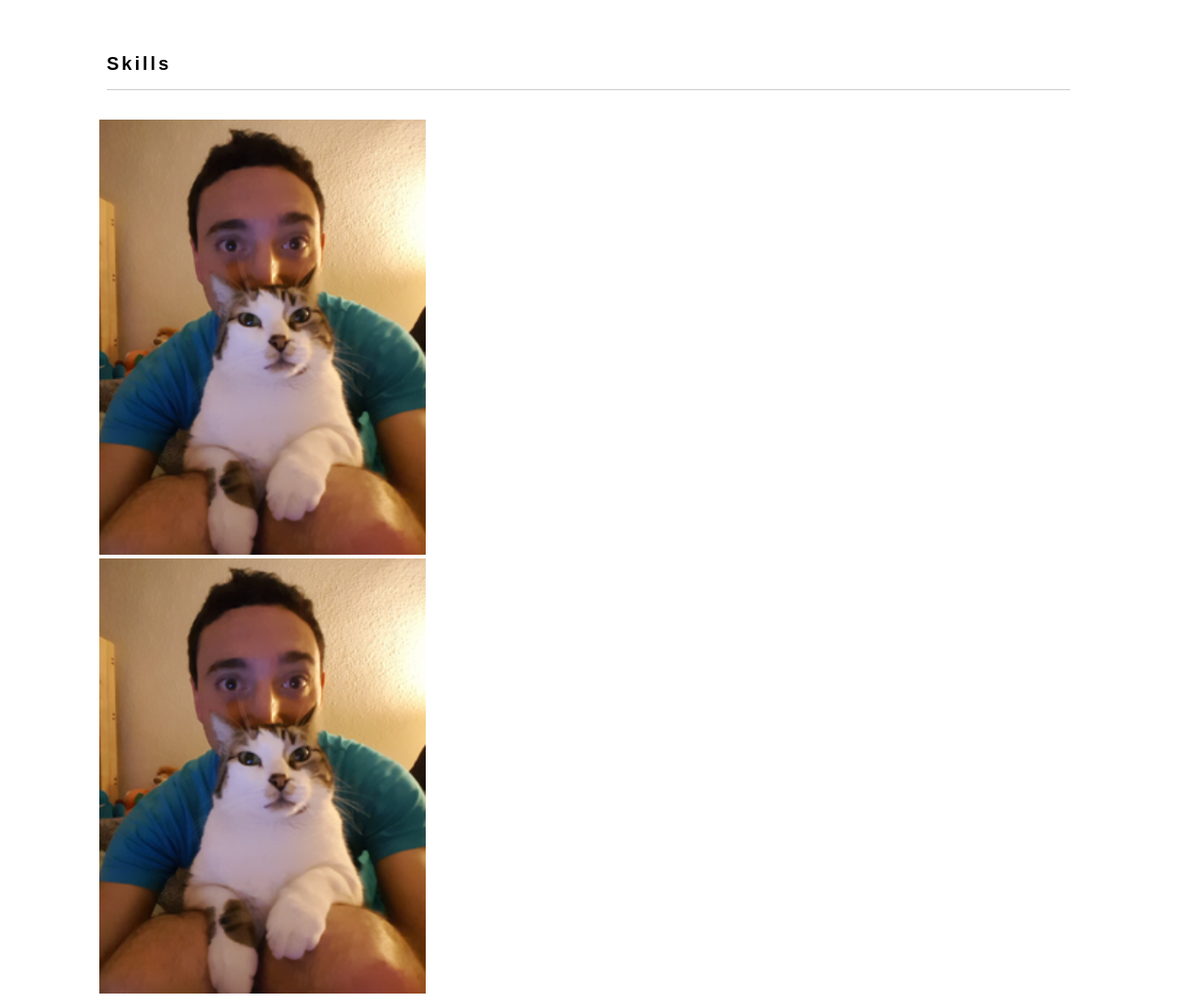
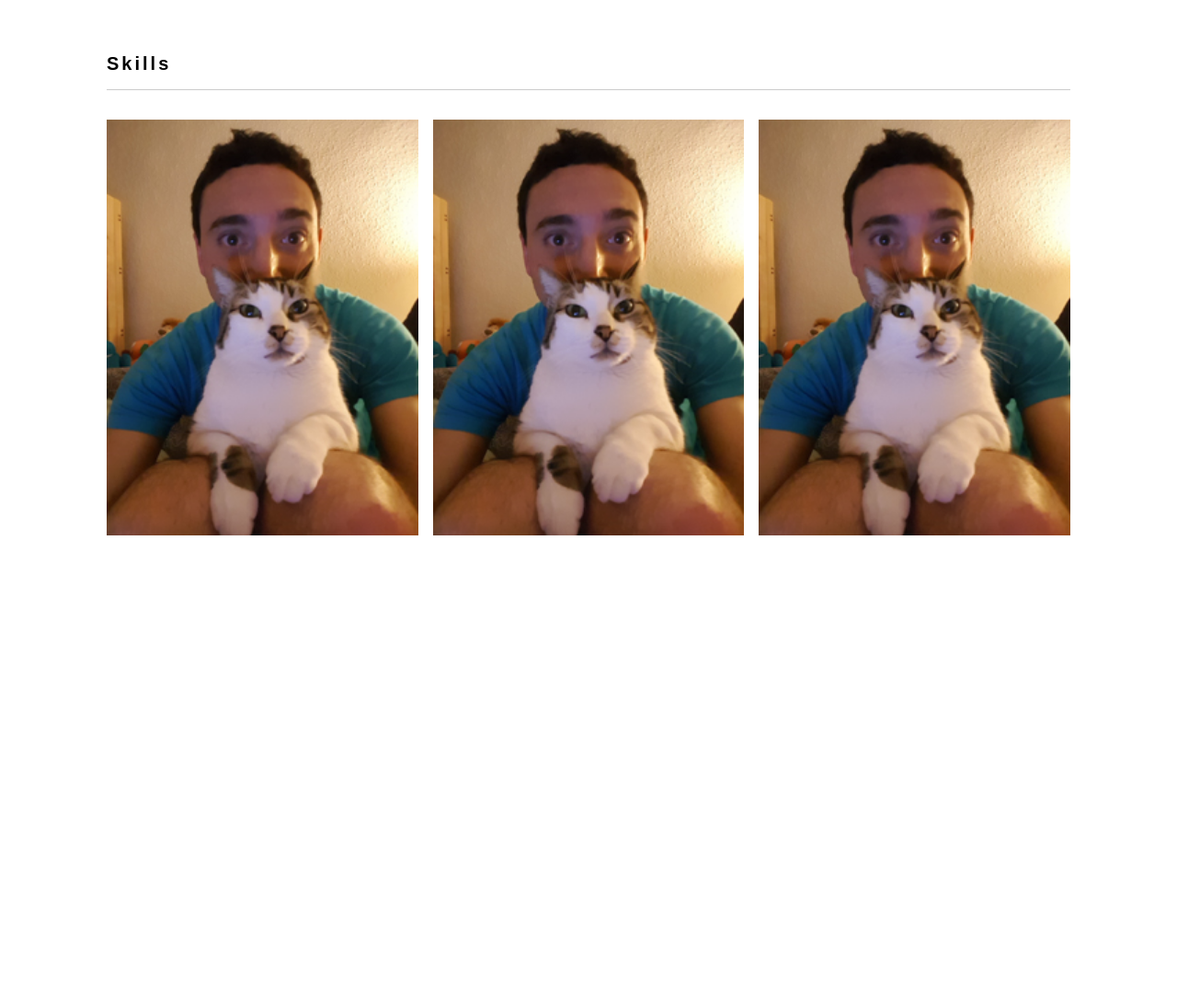
Before and after one commit to edumirabet/edumirabet.github.io, a plain HTML site: page index.html in a window 1280 px wide. Shown: the part 629-1716 px from the top of the page at 92% size. After the commit the page ends 1231 px from the top, so only its background shows below. Drawn offline with Linux system fonts and the light colour scheme.

Commit message:
Update index.html

```diff
--- a/index.html
+++ b/index.html
@@ -43,21 +43,18 @@
   <!--Cards Skill section-->
 
     <div class="cards_row">
-      <div class="responsive">
+      <div class="card_container responsive">
       <img src="Images/Billie_Edu.jpg" width="100%">
       </div>
 
-      <div class="responsive">
+      <div class="card_container responsive">
       <img src="Images/Billie_Edu.jpg" width="100%">
       </div>
 
-      <!--<div class="responsive">
+      <div class="card_container responsive">
       <img src="Images/Billie_Edu.jpg" width="100%">
       </div>
 
-      <div class="responsive">
-      <img src="Images/Billie_Edu.jpg" width="100%">
-      </div>-->
 
     </div>
 
```
